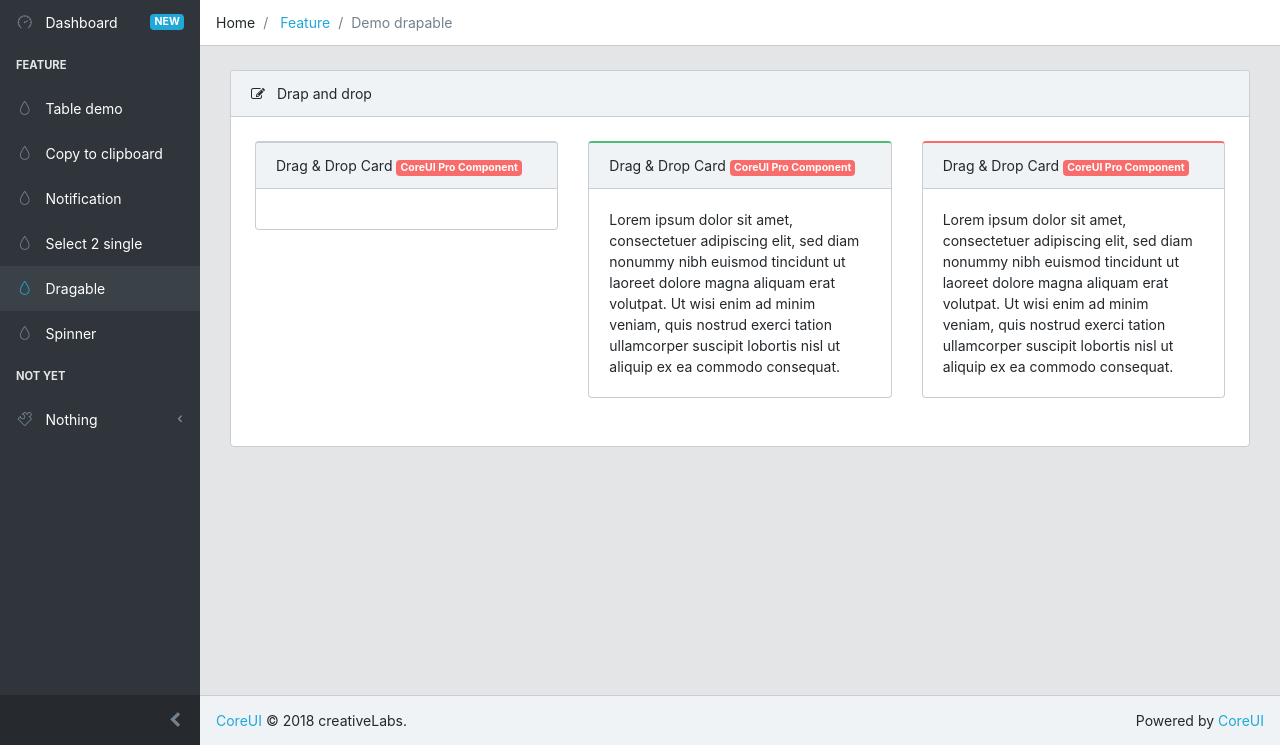
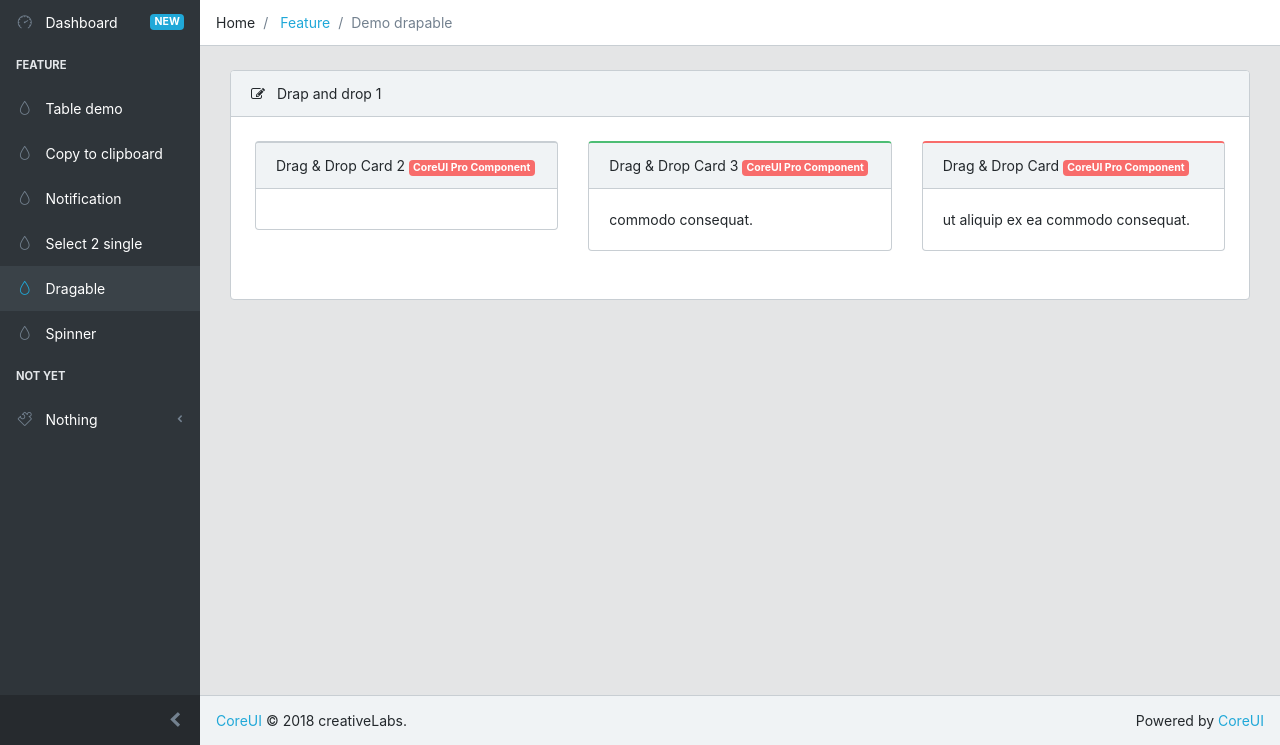
Before and after one commit to nguyenthingoctran/myTL, a Django app: page /home/dragable in a window 1280 px wide. Shown: the part 55-800 px from the top of the page. Run offline with Django 3.2, Linux system fonts and the light colour scheme; some libraries are stand-ins or nearby versions.

Commit message:
28/3/2019

```diff
--- a/templates/html/demoFrontent/dragable.html
+++ b/templates/html/demoFrontent/dragable.html
@@ -18,7 +18,7 @@
         <div class="animated fadeIn">
         <div class="card card-wrapp-all">
             <div class="card-header">
-                <i class="fa fa-edit"></i> Drap and drop
+                <i class="fa fa-edit"></i> Drap and drop 1
             </div>
 
             <div>
@@ -28,10 +28,10 @@
 
 
                     <div class="col-md-4">
-                        <div class="row dragdrop">
+                        <div class="row dragdrop" >
                             <div class="col-md-12">
-                                <div class="card card-accent-secondary">
-                                    <div class="card-header drag">Drag & Drop Card
+                                <div class="card card-accent-secondary" id="ngoctran">
+                                    <div class="card-header drag">Drag & Drop Card 2
                                         <a class="badge badge-danger" href="https://coreui.io/pro/">CoreUI Pro Component</a>
                                     </div>
                                     <div class="card-body"></div>
@@ -44,11 +44,10 @@
                         <div class="row dragdrop">
                             <div class="col-md-12">
                                 <div class="card card-accent-success">
-                                <div class="card-header drag">Drag & Drop Card
+                                <div class="card-header drag">Drag & Drop Card 3
                                     <a class="badge badge-danger" href="https://coreui.io/pro/">CoreUI Pro Component</a>
                                 </div>
-                                <div class="card-body">Lorem ipsum dolor sit amet, consectetuer adipiscing elit, sed diam nonummy nibh euismod tincidunt ut laoreet dolore magna aliquam erat volutpat. Ut wisi enim ad minim veniam, quis nostrud exerci tation ullamcorper suscipit lobortis
-                                    nisl ut aliquip ex ea commodo consequat.</div>
+                                <div class="card-body">commodo consequat.</div>
                                 </div>
                             </div>
                         </div>
@@ -62,8 +61,7 @@
                                 <div class="card-header drag">Drag & Drop Card
                                     <a class="badge badge-danger" href="https://coreui.io/pro/">CoreUI Pro Component</a>
                                 </div>
-                                <div class="card-body">Lorem ipsum dolor sit amet, consectetuer adipiscing elit, sed diam nonummy nibh euismod tincidunt ut laoreet dolore magna aliquam erat volutpat. Ut wisi enim ad minim veniam, quis nostrud exerci tation ullamcorper suscipit lobortis
-                                    nisl ut aliquip ex ea commodo consequat.</div>
+                                <div class="card-body"> ut aliquip ex ea commodo consequat.</div>
                                 </div>
                             </div>
                         </div>
@@ -88,7 +86,15 @@
             opacity: 0.8,
             placeholder: 'card-placeholder'
         }).disableSelection();
+
+        $(element).draggable({
+            start: function() {
+                console.log("bắt đầu thôi")
+            }
+        });
     });
+
+
 
 </script>
 {% endblock  %}
```
